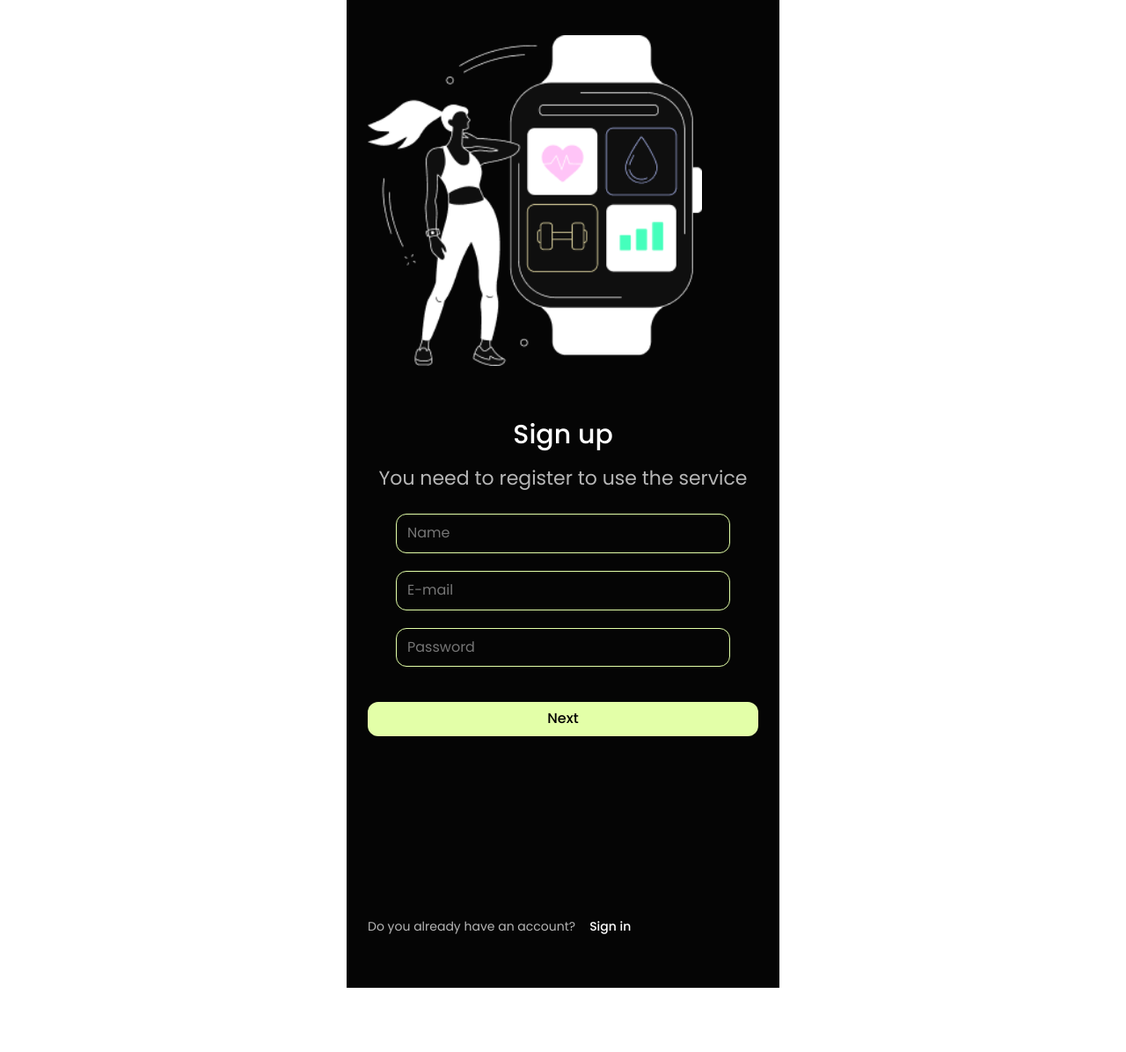
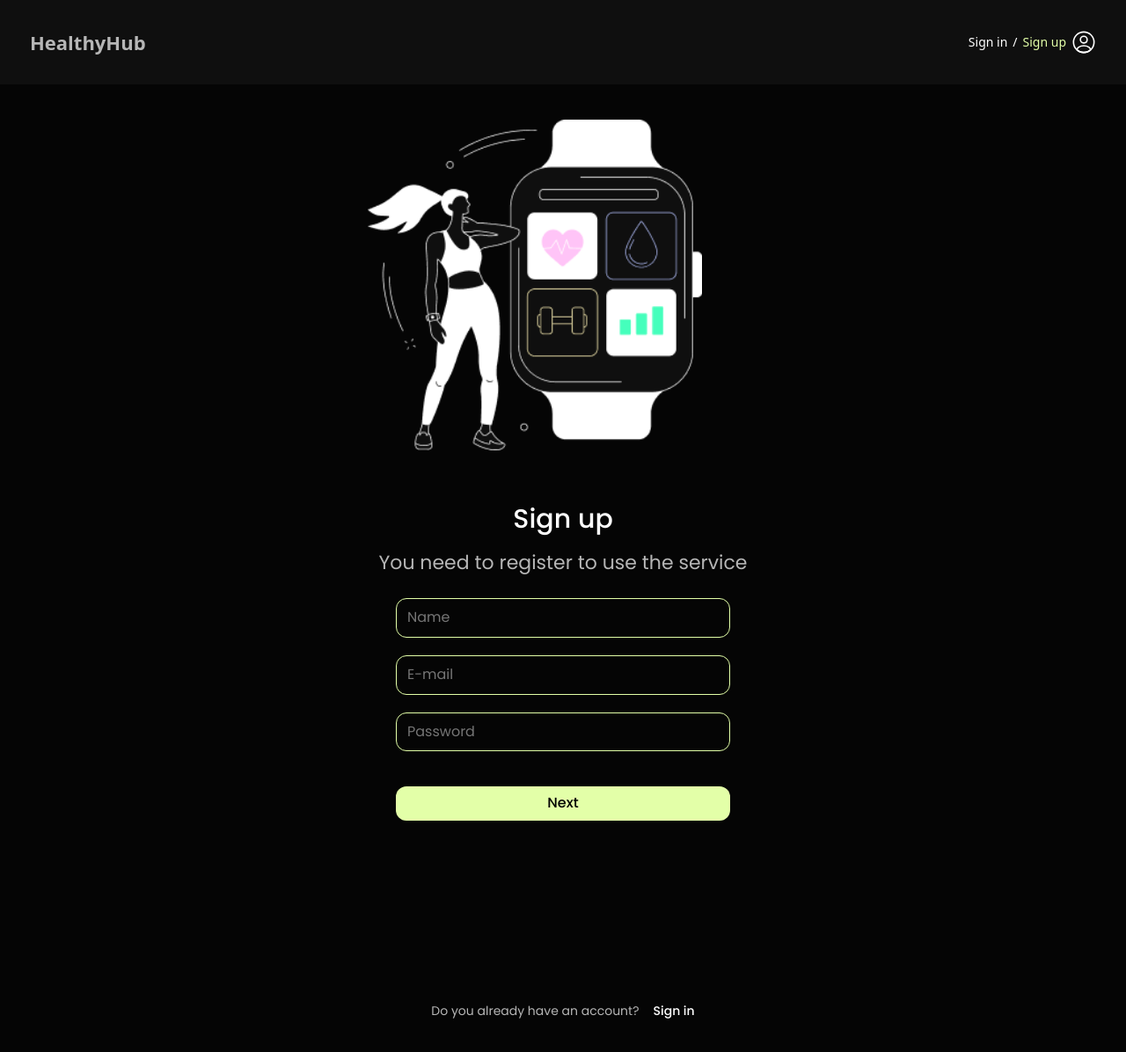
Before and after one commit to AnnaHort/HealthyHub, a React (Vite) app: page /HealthyHub/signup in a window 1280 px wide. Shown: the top 1196 px of the page at 88% size. Before the commit the page ends 1123 px from the top, so only its background shows below. Built offline with nearby package versions, Linux system fonts and the light colour scheme.

Commit message:
added bugfix some style

```diff
--- a/src/App.jsx
+++ b/src/App.jsx
@@ -11,11 +11,13 @@ function App() {
   return (
     <>
       <Suspense fallback={<div>Loading...</div>}>
-        <Routes>
-          <Route path="/" element={<SharedLayout />} />
+      <Routes>
+          <Route path="/" element={<SharedLayout />}>
 
-          <Route path="signup" element={<SignUpPage />} />
+          <Route path="/signin" element={<SharedLayout />}/>
+          <Route path="/signup" element={<SignUpPage />}/>
 
+          </Route>
           <Route path="*" element={<ErrorPage />} />
         </Routes>
       </Suspense>
--- a/src/components/SignUpForm/SignUpRegister.styled.jsx
+++ b/src/components/SignUpForm/SignUpRegister.styled.jsx
@@ -42,23 +42,6 @@ export const Image = styled.img`
     margin-bottom: 0;
   }
 `;
-
-// const StyledImageMobile = styled.img`
-//   width: 300px;
-//   height: 296px;
-//   margin-bottom: 24px;
-// `;
-
-// const StyledImageTablet = styled.img`
-//   width: 380px;
-//   height: 376px;
-//   margin-bottom: 60px;
-// `;
-
-// const StyledImageDesktop = styled.img`
-//   width: 592px;
-//   height: 588px;
-// `;
 
 export const RegisterTitle = styled.h2`
   color: var(--color-primary-white);
@@ -114,7 +97,9 @@ export const InputContainer = styled.div`
   margin-right:auto;
 
   @media (min-width: 1440px) {
-    width: 50%;
+    max-width: 212px;
+    margin-left:0;
+  margin-right:0;
   }
 `;
 
@@ -150,6 +135,7 @@ export const Button = styled.button`
   line-height: 1.43;
   width: 100%;
   @media (min-width: 834px) {
+    max-width: 380px;
     margin-bottom: 238px;
     margin-bottom: 206px;
   }
@@ -163,6 +149,7 @@ export const Button = styled.button`
 export const QuestionBlock = styled.div`
   @media (min-width: 834px) {
     display: flex;
+    justify-content: center;
   }
   @media (min-width: 1440px) {
     align-items: flex-start;
--- a/src/index.css
+++ b/src/index.css
@@ -9,6 +9,7 @@
 }
 
 body {
+  background-color: var( --color-primary-black);
   overflow-y: scroll;
   margin: 0;
   width: 100%;
```
